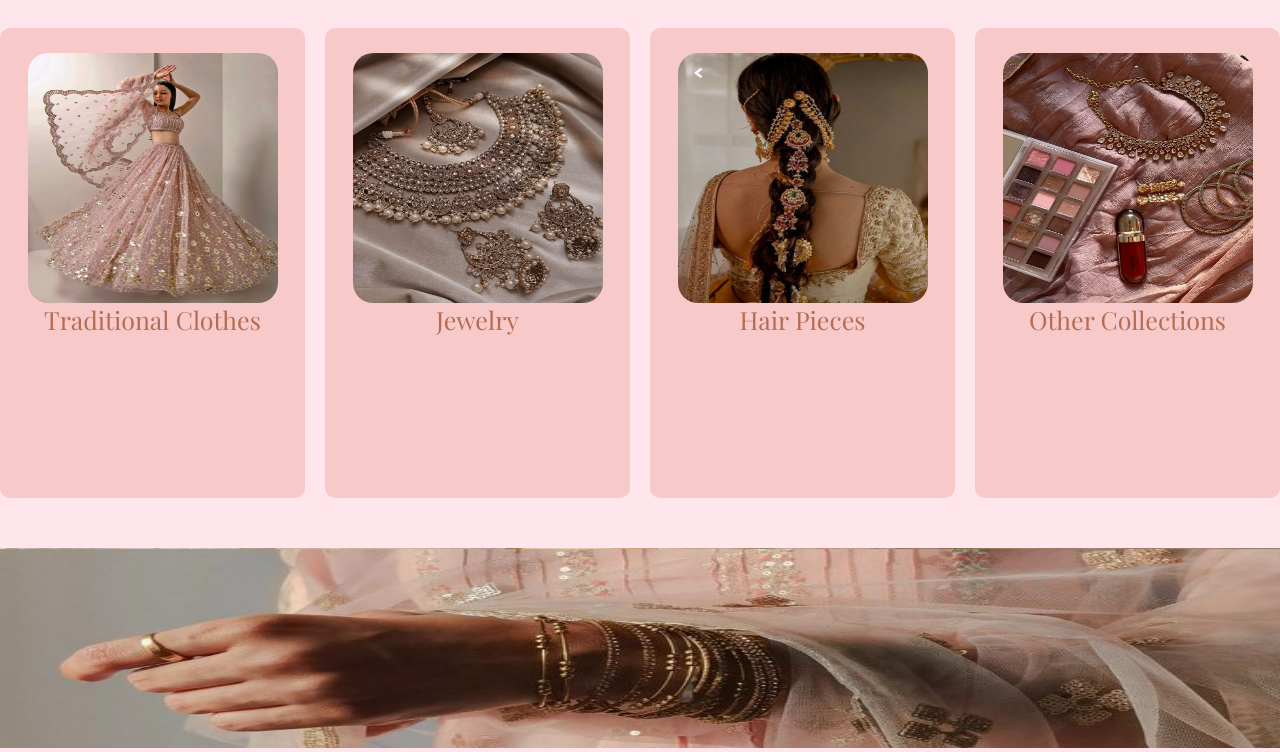
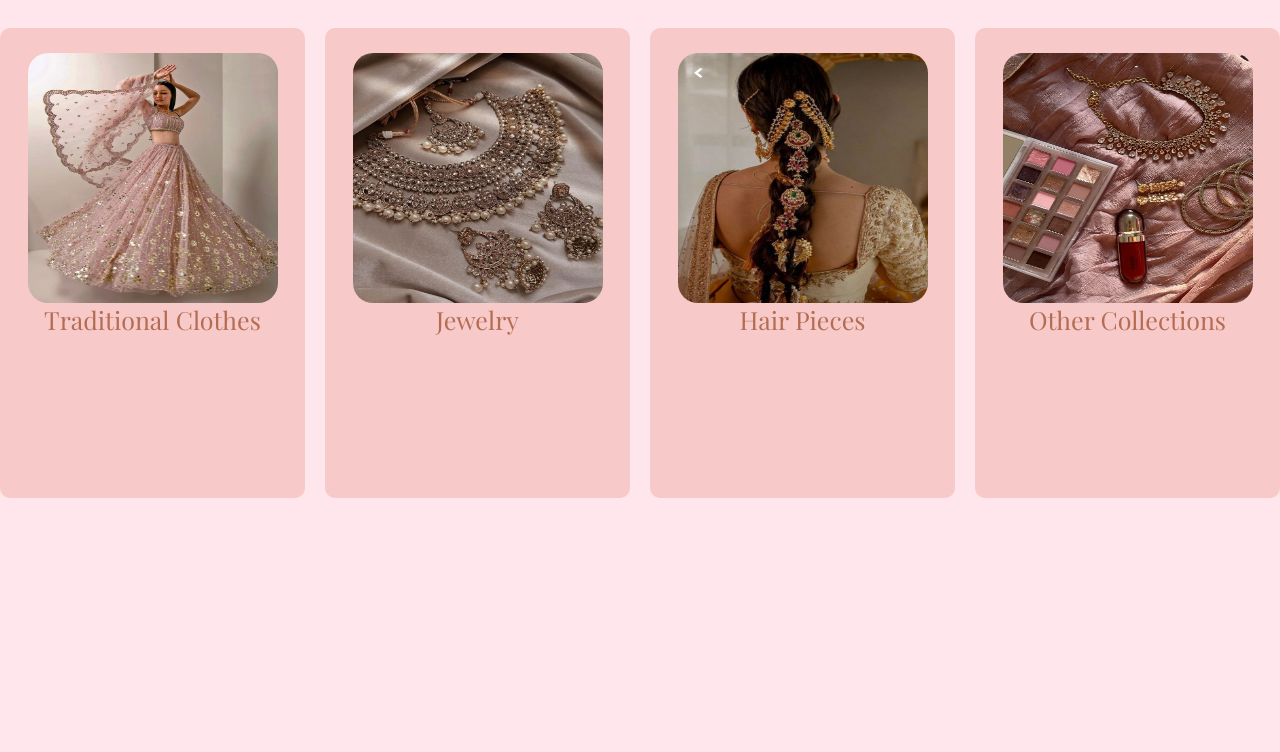
Before and after one commit to Vrunda702/Personal-Website-Homepage, a plain HTML site: page index.html in a window 1280 px wide. Shown: the part 406-1158 px from the top of the page. After the commit the page ends 954 px from the top, so only its background shows below. Drawn offline with nearby package versions, Linux system fonts and the light colour scheme; a web font is replaced by a local one.

Commit message:
removed footer

```diff
--- a/index.html
+++ b/index.html
@@ -106,13 +106,6 @@ h1 {
     margin-top: 25px
   }
 
-  .footer img {
- background-image: url('Homepage bottom.jpg');
-background-repeat: no-repeat;
-background-size: cover;
-height: 200px;
-width: 100%;
-  }
 
 </style>
 </head>
@@ -148,9 +141,5 @@ width: 100%;
    <img src="Other.jpg" alt="Other Collections">Other Collections</div>
   </div>
 
-<div class="footer">
-  <img src="Homepage bottom.jpg" alt="footer">
-  </div>
-
 </body>
 </html>
```
